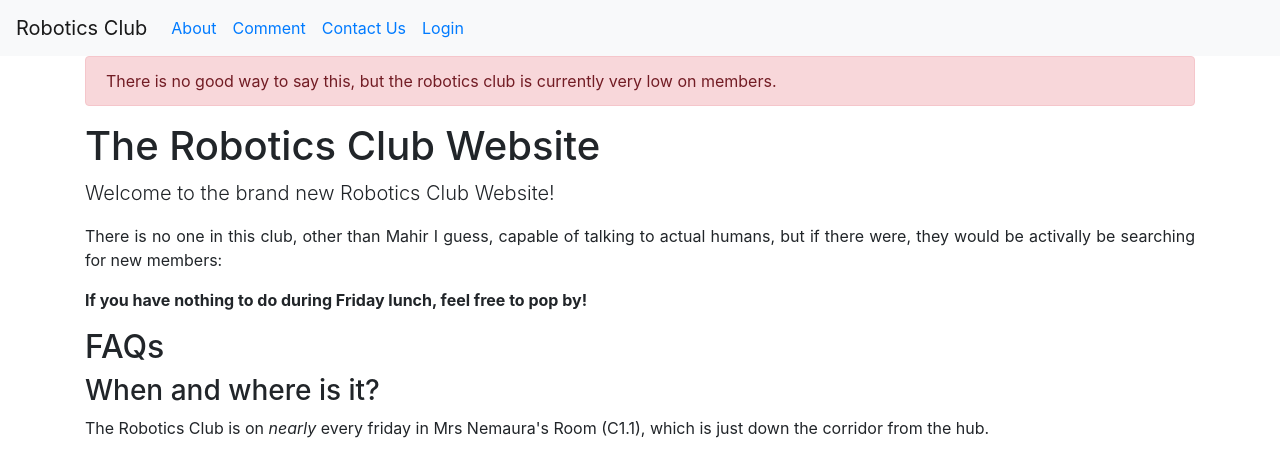
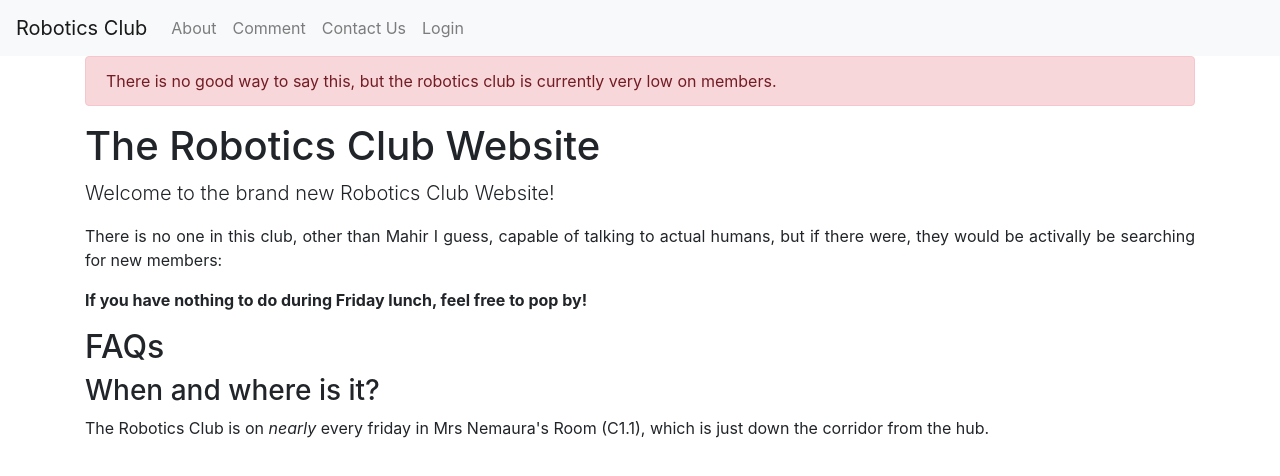
Before and after one commit to dalekvim/robotics-website, a React (Create React App) app: page / in a window 1280 px wide. Shown: the top 476 px of the page. Built offline with nearby package versions, Linux system fonts and the light colour scheme.

Commit message:
Implimented the Comment Section

```diff
--- a/src/components/Header.tsx
+++ b/src/components/Header.tsx
@@ -6,23 +6,23 @@ import { Link } from "react-router-dom";
 export const Header: React.FC = () => {
   return (
     <Navbar bg="light" expand="lg">
-      <Link to="/">
+      <Link to="/" replace>
         <Navbar.Brand>Robotics Club</Navbar.Brand>
       </Link>
       <Navbar.Toggle aria-controls="basic-navbar-nav" />
       <Navbar.Collapse id="basic-navbar-nav">
         <Nav className="mr-auto">
-          <Nav.Link>
-            <Link to="/about">About</Link>
+          <Nav.Link as={Link} to="/about" replace>
+            About
           </Nav.Link>
-          <Nav.Link>
-            <Link to="/comment">Comment</Link>
+          <Nav.Link as={Link} to="/comment" replace>
+            Comment
           </Nav.Link>
-          <Nav.Link>
-            <Link to="/contact">Contact Us</Link>
+          <Nav.Link as={Link} to="/contact" replace>
+            Contact Us
           </Nav.Link>
-          <Nav.Link>
-            <Link to="/login">Login</Link>
+          <Nav.Link as={Link} to="/login" replace>
+            Login
           </Nav.Link>
         </Nav>
       </Navbar.Collapse>
--- a/src/pages/Comment.tsx
+++ b/src/pages/Comment.tsx
@@ -1,4 +1,4 @@
-import React, { ChangeEvent, useState } from "react";
+import React, { ChangeEvent, useEffect, useState } from "react";
 import {
   Alert,
   InputGroup,
@@ -40,29 +40,12 @@ const fetchComments = async () => {
   return data.data.comments;
 };
 
-const postComment = async (content: string) => {
-  return await fetchQuery(
-    `
-    mutation ($content: String!) {
-      postComment(content: $content) {
-        content
-      }
-    }
-  `,
-    { content: content }
-  )
-    .then((res) => res.json())
-    .then((data) => console.log(data.data));
-};
-
 interface ICommentState {
   _id: string;
   content: string;
 }
 
 export const Comment: React.FC = () => {
-  const [loading, setLoading] = useState<boolean>(true);
-  const [comments, setComments] = useState<ICommentState[]>(() => []);
   const [value, setValue] = useState("");
 
   const handleChange = (event: ChangeEvent) => {
@@ -70,13 +53,40 @@ export const Comment: React.FC = () => {
     setValue(target.value);
   };
 
+  const [loading, setLoading] = useState<boolean>(true);
+  const [comments, setComments] = useState<ICommentState[]>(() => []);
+
   const refreshComments = async () => {
     const comments: ICommentState[] = await fetchComments();
     setComments(comments);
     setLoading(false);
   };
 
-  refreshComments();
+  useEffect(() => {
+    let unmounted = false;
+    if (!unmounted) {
+      refreshComments();
+    }
+    return () => {
+      unmounted = true;
+    };
+  });
+
+  const postComment = async (content: string) => {
+    const comment = await fetchQuery(
+      `
+      mutation($content: String!) {
+        postComment(content: $content) {
+          _id
+          content
+        }
+      }
+    `,
+      { content: content }
+    );
+    setValue("");
+    setComments([...comments, comment.data.postComment]);
+  };
 
   return (
     <Layout>
@@ -84,7 +94,14 @@ export const Comment: React.FC = () => {
       <Struct title="The Comment Section" importance={1}>
         <InputGroup>
           <InputGroup.Prepend>
-            <Button variant="outline-secondary">Button</Button>
+            <Button
+              variant="outline-secondary"
+              onClick={() => {
+                postComment(value);
+              }}
+            >
+              Button
+            </Button>
           </InputGroup.Prepend>
           <FormControl
             as="textarea"
@@ -93,16 +110,18 @@ export const Comment: React.FC = () => {
             onChange={handleChange}
           />
         </InputGroup>
-        {value}
         <ListGroup>
           {loading ? (
             <Spinner animation="border" role="status">
               <span className="sr-only">Loading...</span>
             </Spinner>
           ) : (
-            comments.map(({ _id, content }) => (
-              <ListGroup.Item key={_id}>{content}</ListGroup.Item>
-            ))
+            comments
+              .slice()
+              .reverse()
+              .map(({ _id, content }) => (
+                <ListGroup.Item key={_id}>{content}</ListGroup.Item>
+              ))
           )}
         </ListGroup>
       </Struct>
--- a/src/pages/Contact.tsx
+++ b/src/pages/Contact.tsx
@@ -7,13 +7,13 @@ export const Contact: React.FC = () => {
       <h1>Contact Us</h1>
       <div>
         <Member name="Mahir Mansoor" email="mmansoor@wigstonstudents.org">
-          <p>Enter Text Here.</p>
+          Enter Text Here.
         </Member>
         <Member name="Callum Chandler" email="cchandler@wigstonstudents.org">
-          <p>Enter text Here.</p>
+          Enter text Here.
         </Member>
         <Member name="Vimal Vinod" email="vvinod@wigstonstudents.org">
-          <p>Second times is not the charm.</p>
+          Second times is not the charm.
         </Member>
       </div>
     </Layout>
```
Also changed, not shown: 1 other file (tests, documents, lock files or other folders).
